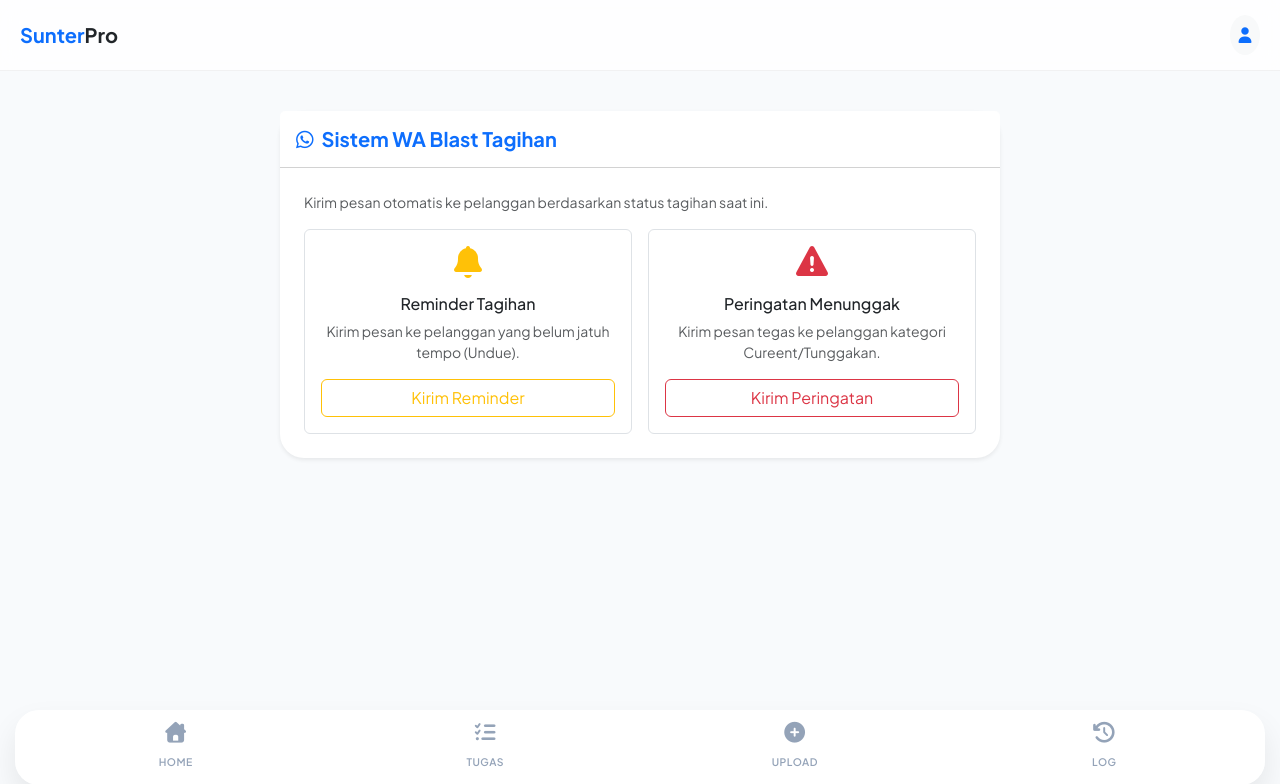
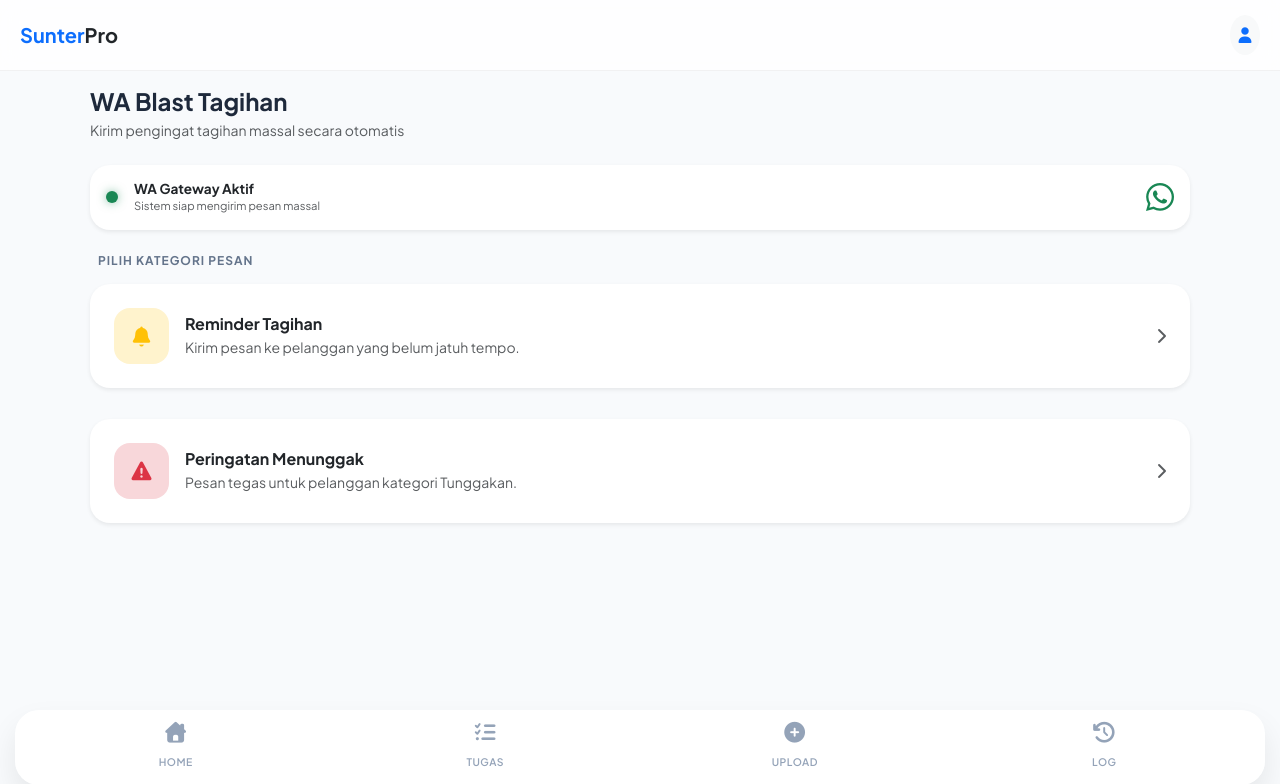
Before and after one commit to krackxor/Penagihan, a Flask app: template templates/wa_blast.html in a window 1280 px wide. Shown: the top 784 px of the page. Run offline with Flask 3, Linux system fonts and the light colour scheme; the template is opened without the code that fills it, so the values that code supplies are empty; some libraries are stand-ins or nearby versions.

Commit message:
Update wa_blast.html

```diff
--- a/templates/wa_blast.html
+++ b/templates/wa_blast.html
@@ -1,52 +1,92 @@
 {% extends "base.html" %}
 {% block content %}
-<div class="container py-4">
-    <div class="row">
-        <div class="col-md-8 mx-auto">
-            <div class="card shadow-sm">
-                <div class="card-header bg-white py-3">
-                    <h5 class="fw-bold mb-0 text-primary"><i class="fab fa-whatsapp me-2"></i>Sistem WA Blast Tagihan</h5>
+<div class="animate__animated animate__fadeIn px-2">
+    <div class="mb-4">
+        <h4 class="fw-bold mb-1">WA Blast Tagihan</h4>
+        <p class="text-muted small">Kirim pengingat tagihan massal secara otomatis</p>
+    </div>
+
+    <div class="card border-0 mb-4 shadow-sm" style="border-radius: 20px;">
+        <div class="card-body d-flex align-items-center p-3">
+            <div class="bg-success rounded-circle me-3" style="width: 12px; height: 12px; box-shadow: 0 0 10px rgba(25, 135, 84, 0.5);"></div>
+            <div class="flex-grow-1">
+                <h6 class="fw-bold mb-0" style="font-size: 0.85rem;">WA Gateway Aktif</h6>
+                <p class="text-muted mb-0" style="font-size: 0.7rem;">Sistem siap mengirim pesan massal</p>
+            </div>
+            <i class="fab fa-whatsapp text-success fa-2x"></i>
+        </div>
+    </div>
+
+    <h6 class="fw-bold px-2 mb-3 text-uppercase" style="font-size: 0.75rem; letter-spacing: 1px; color: #64748b;">Pilih Kategori Pesan</h6>
+
+    <div class="row g-3 mb-4">
+        <div class="col-12">
+            <div class="card border-0 shadow-sm action-card" onclick="triggerBlast('reminder')" style="border-radius: 20px;">
+                <div class="card-body p-4 d-flex align-items-center">
+                    <div class="icon-box bg-warning-subtle text-warning rounded-4 p-3 me-3">
+                        <i class="fas fa-bell fa-lg"></i>
+                    </div>
+                    <div class="flex-grow-1">
+                        <h6 class="fw-bold mb-1 text-dark">Reminder Tagihan</h6>
+                        <p class="small text-muted mb-0">Kirim pesan ke pelanggan yang belum jatuh tempo.</p>
+                    </div>
+                    <i class="fas fa-chevron-right text-muted"></i>
                 </div>
-                <div class="card-body p-4">
-                    <p class="text-muted small">Kirim pesan otomatis ke pelanggan berdasarkan status tagihan saat ini.</p>
+            </div>
+        </div>
 
-                    <div class="row g-3">
-                        <div class="col-md-6">
-                            <div class="p-3 border rounded text-center h-100">
-                                <i class="fas fa-bell text-warning fa-2x mb-3"></i>
-                                <h6>Reminder Tagihan</h6>
-                                <p class="small text-muted">Kirim pesan ke pelanggan yang belum jatuh tempo (Undue).</p>
-                                <button onclick="triggerBlast('reminder')" class="btn btn-outline-warning w-100">Kirim Reminder</button>
-                            </div>
-                        </div>
-                        <div class="col-md-6">
-                            <div class="p-3 border rounded text-center h-100">
-                                <i class="fas fa-exclamation-triangle text-danger fa-2x mb-3"></i>
-                                <h6>Peringatan Menunggak</h6>
-                                <p class="small text-muted">Kirim pesan tegas ke pelanggan kategori Cureent/Tunggakan.</p>
-                                <button onclick="triggerBlast('warning')" class="btn btn-outline-danger w-100">Kirim Peringatan</button>
-                            </div>
-                        </div>
+        <div class="col-12">
+            <div class="card border-0 shadow-sm action-card" onclick="triggerBlast('warning')" style="border-radius: 20px;">
+                <div class="card-body p-4 d-flex align-items-center">
+                    <div class="icon-box bg-danger-subtle text-danger rounded-4 p-3 me-3">
+                        <i class="fas fa-exclamation-triangle fa-lg"></i>
                     </div>
-
-                    <div id="status-blast" class="mt-4 d-none">
-                        <div class="alert alert-info">
-                            <div class="spinner-border spinner-border-sm me-2"></div>
-                            Sedang mengirim pesan... <span id="count-sent">0</span> terkirim.
-                        </div>
+                    <div class="flex-grow-1">
+                        <h6 class="fw-bold mb-1 text-dark">Peringatan Menunggak</h6>
+                        <p class="small text-muted mb-0">Pesan tegas untuk pelanggan kategori Tunggakan.</p>
                     </div>
+                    <i class="fas fa-chevron-right text-muted"></i>
                 </div>
             </div>
         </div>
     </div>
+
+    <div id="blastStatus" class="d-none position-fixed top-0 start-0 w-100 h-100 bg-white d-flex flex-column align-items-center justify-content-center" style="z-index: 3000;">
+        <div class="spinner-border text-primary mb-4" style="width: 3rem; height: 3rem; border-width: 0.25rem;" role="status"></div>
+        <h5 class="fw-bold mb-1 text-dark">Mengirim Pesan...</h5>
+        <p class="text-muted small px-5 text-center">Mohon jangan menutup aplikasi hingga proses pengiriman massal selesai.</p>
+        <div class="mt-4 px-4 py-2 bg-light rounded-pill fw-bold text-primary" id="count-sent">
+            0 Terkirim
+        </div>
+    </div>
 </div>
 
+<style>
+    .bg-warning-subtle { background-color: #fffbeb; }
+    .bg-danger-subtle { background-color: #fef2f2; }
+    .action-card { transition: all 0.2s ease; cursor: pointer; }
+    .action-card:active { transform: scale(0.97); background-color: #f8fafc; }
+    .icon-box { min-width: 55px; text-align: center; }
+</style>
+
+<script src="https://cdn.jsdelivr.net/npm/sweetalert2@11"></script>
 <script>
 async function triggerBlast(type) {
-    if(!confirm(`Anda yakin ingin mengirim WA Blast massal kategori ${type}?`)) return;
+    const confirmation = await Swal.fire({
+        title: 'Konfirmasi',
+        text: `Kirim pesan massal kategori ${type.toUpperCase()} sekarang?`,
+        icon: 'question',
+        showCancelButton: true,
+        confirmButtonColor: '#0061ff',
+        cancelButtonColor: '#64748b',
+        confirmButtonText: 'Ya, Kirim!',
+        customClass: { popup: 'rounded-4' }
+    });
 
-    const statusDiv = document.getElementById('status-blast');
-    statusDiv.classList.remove('d-none');
+    if(!confirmation.isConfirmed) return;
+
+    const statusOverlay = document.getElementById('blastStatus');
+    statusOverlay.classList.remove('d-none');
 
     try {
         const response = await fetch('/api/wa-blast/send-bulk', {
@@ -54,12 +94,29 @@ async function triggerBlast(type) {
             headers: {'Content-Type': 'application/json'},
             body: JSON.stringify({ type: type })
         });
+
         const result = await response.json();
-        alert(`Berhasil mengirim ${result.sent} pesan WA.`);
+        statusOverlay.classList.add('d-none');
+
+        if (response.ok) {
+            Swal.fire({
+                icon: 'success',
+                title: 'Selesai',
+                text: `Berhasil mengirim ${result.sent} pesan WhatsApp.`,
+                confirmButtonColor: '#0061ff',
+                customClass: { popup: 'rounded-4' }
+            });
+        } else {
+            throw new Error(result.message || 'Gagal mengirim blast.');
+        }
     } catch (error) {
-        alert('Gagal mengirim blast.');
-    } finally {
-        statusDiv.classList.add('d-none');
+        statusOverlay.classList.add('d-none');
+        Swal.fire({
+            icon: 'error',
+            title: 'Gagal',
+            text: error.message,
+            confirmButtonColor: '#0061ff'
+        });
     }
 }
 </script>
```
